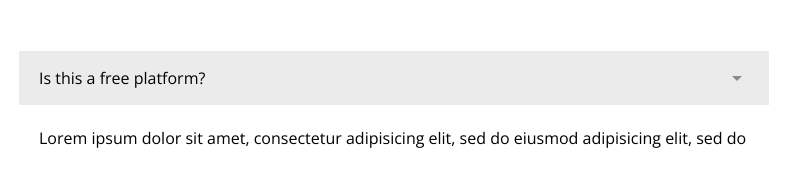
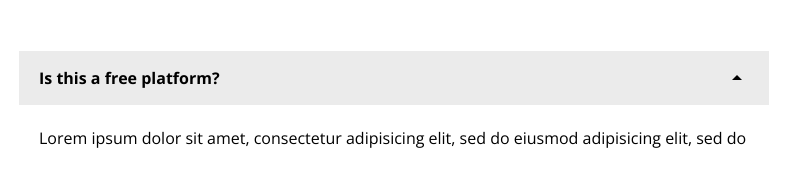
Before and after one commit to Kim-Se-Eun/acme-p, a plain HTML site: page about.html in a window 1280 px wide. Shown: the part 497-667 px from the top of the page, 246-1035 px from the left. Drawn offline with nearby package versions, Linux system fonts and the light colour scheme.

Commit message:
style: qna list

```diff
--- a/css/about.css
+++ b/css/about.css
@@ -25,11 +25,19 @@
 }
 .qna_list .question span{
   opacity: 0.4;
+  transition: 0.5s;
 }
 .qna_list .answer{
   padding: 20px;
   display: none;
 }
+.qna_list .active .question{
+  font-weight: bold;
+}
+.qna_list .active .question span{
+  opacity: 1;
+  transform: rotate(180deg);
+}
 .qna_list .active .answer{
   display: block;
 }
```
